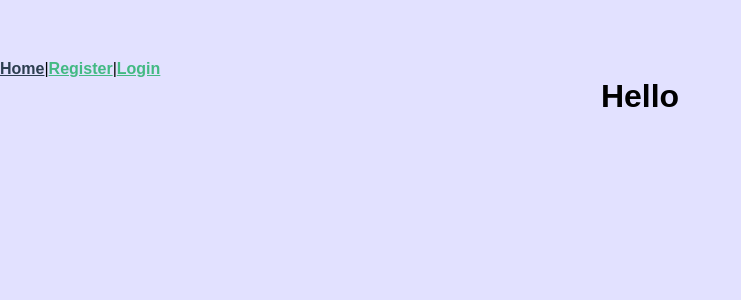
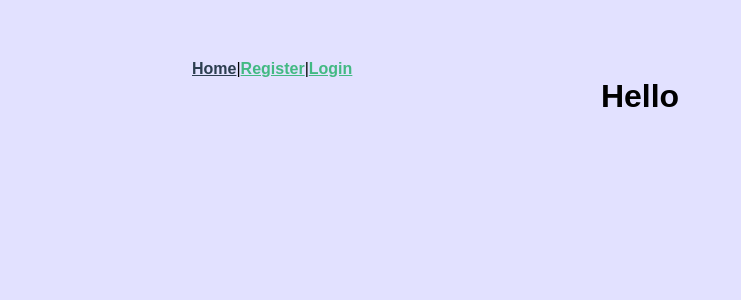
Before and after one commit to AM-Saad/guestbook_vue, a Vue app: page /auth in a window 1280 px wide. Shown: the top 300 px of the page, without its empty margins (0-741 px from the left). Built offline with nearby package versions, Linux system fonts and the light colour scheme.

Commit message:
Moved wrapper to App.vue

```diff
--- a/src/App.vue
+++ b/src/App.vue
@@ -1,5 +1,5 @@
 <template>
-  <div id="app">
+  <div id="app" class="wrapper">
     <div id="nav" class="flex">
       <router-link to="/">Home</router-link> |
       <router-link to="/auth">Register</router-link> |
@@ -24,6 +24,11 @@ export default {
   text-align: center;
   margin-top: 60px;
 }
+.wrapper{
+  width: 70%;
+  margin: auto;
+  display: block;
+}
 #nav a {
   font-weight: bold;
   color: #2c3e50;
--- a/src/pages/Home.vue
+++ b/src/pages/Home.vue
@@ -1,5 +1,5 @@
 <template>
-  <div class="wrapper">
+  <div class="messages">
     <h1>Guest Book</h1>
     <Message v-for="message in messages" :key="message._id" :message="message"></Message>
   </div>
@@ -26,11 +26,7 @@ export default {
 </script>
 
 <style>
-.wrapper{
-  width: 70%;
-  margin: auto;
-  display: block;
-}
+
 .message{
   background-color: #fff;
   height: 100px;
```
